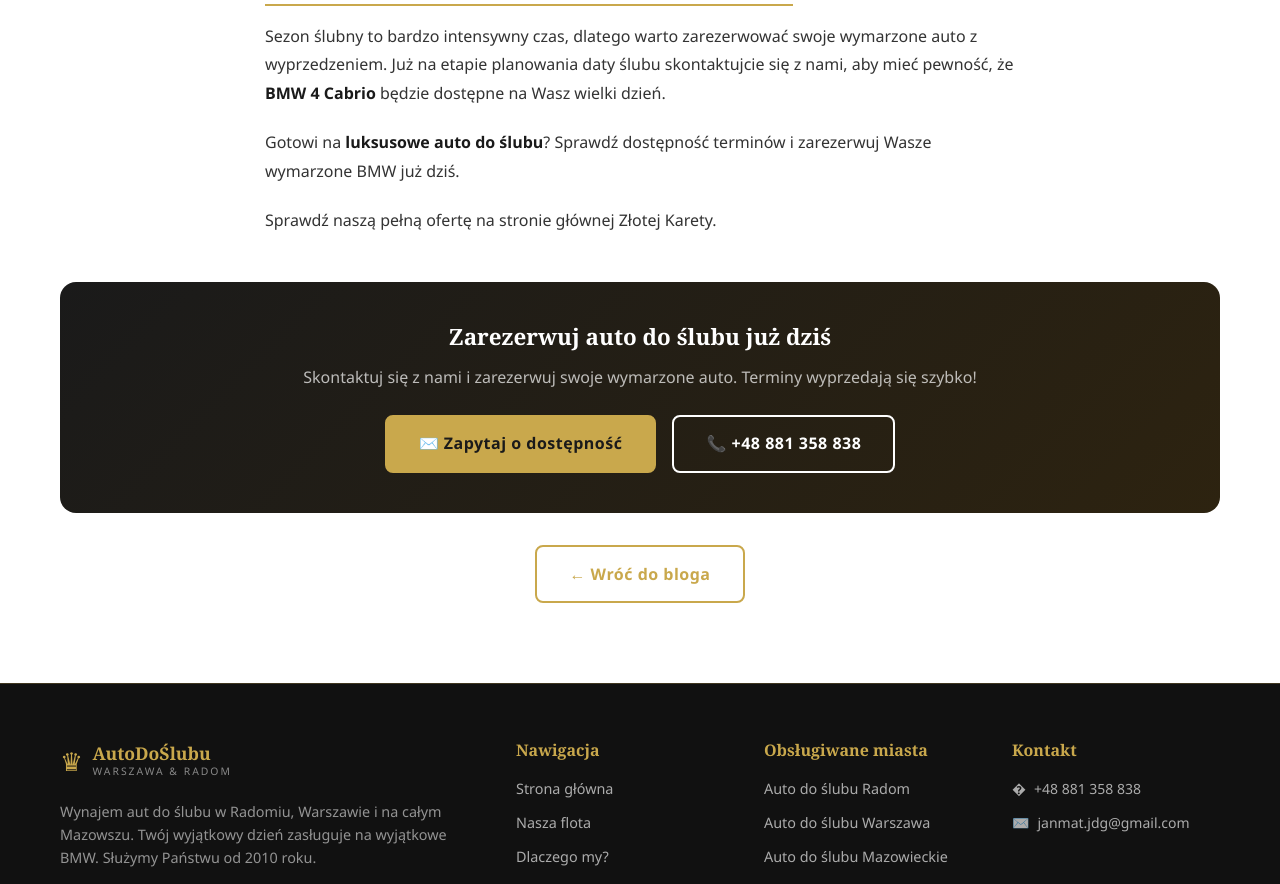
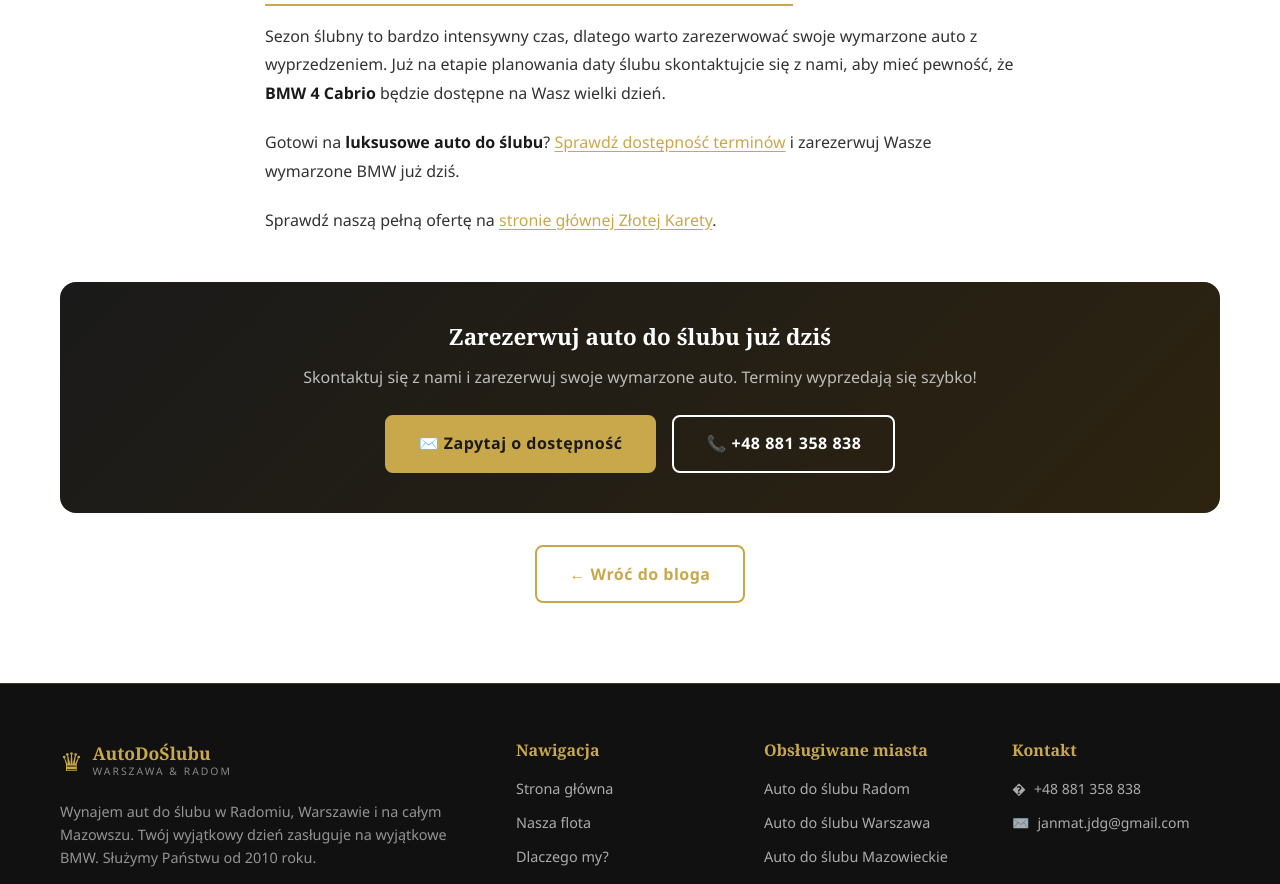
Before and after one commit to mj426382/wynajem-aut-do-slubu, a React (Vite) app: page /blog/bmw-4-cabrio-na-slub-latem in a window 1280 px wide. Shown: the part 1600-2484 px from the top of the page. Built offline with nearby package versions, Linux system fonts and the light colour scheme.

Commit message:
fix: style links in blog post content to be visually distinguishable
Agent-Logs-Url: https://github.com/mj426382/wynajem-aut-do-slubu/sessions/bd05862d-f05a-4c6e-b020-f5bd3e5362b6

Co-authored-by: mj426382 <71319308+mj426382@users.noreply.github.com>

```diff
--- a/src/index.css
+++ b/src/index.css
@@ -971,6 +971,18 @@ p:last-child { margin-bottom: 0; }
 
 .blog-post__content strong { color: var(--dark); }
 
+.blog-post__content a {
+  color: var(--gold);
+  text-decoration: underline;
+  text-underline-offset: 3px;
+  cursor: pointer;
+  transition: color 0.2s;
+}
+
+.blog-post__content a:hover {
+  color: var(--dark);
+}
+
 .blog-post__cta {
   background: linear-gradient(135deg, var(--dark) 0%, var(--dark-2) 100%);
   border-radius: var(--radius-lg);
```
